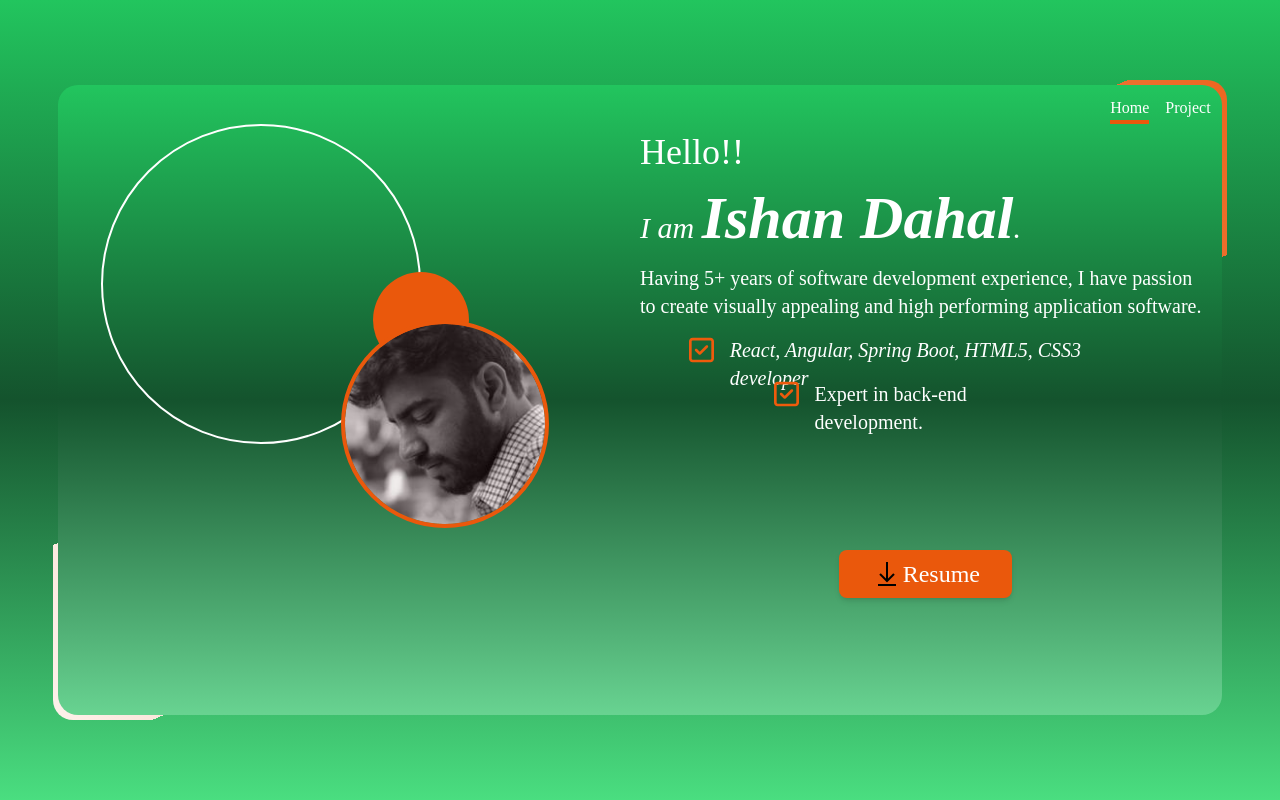
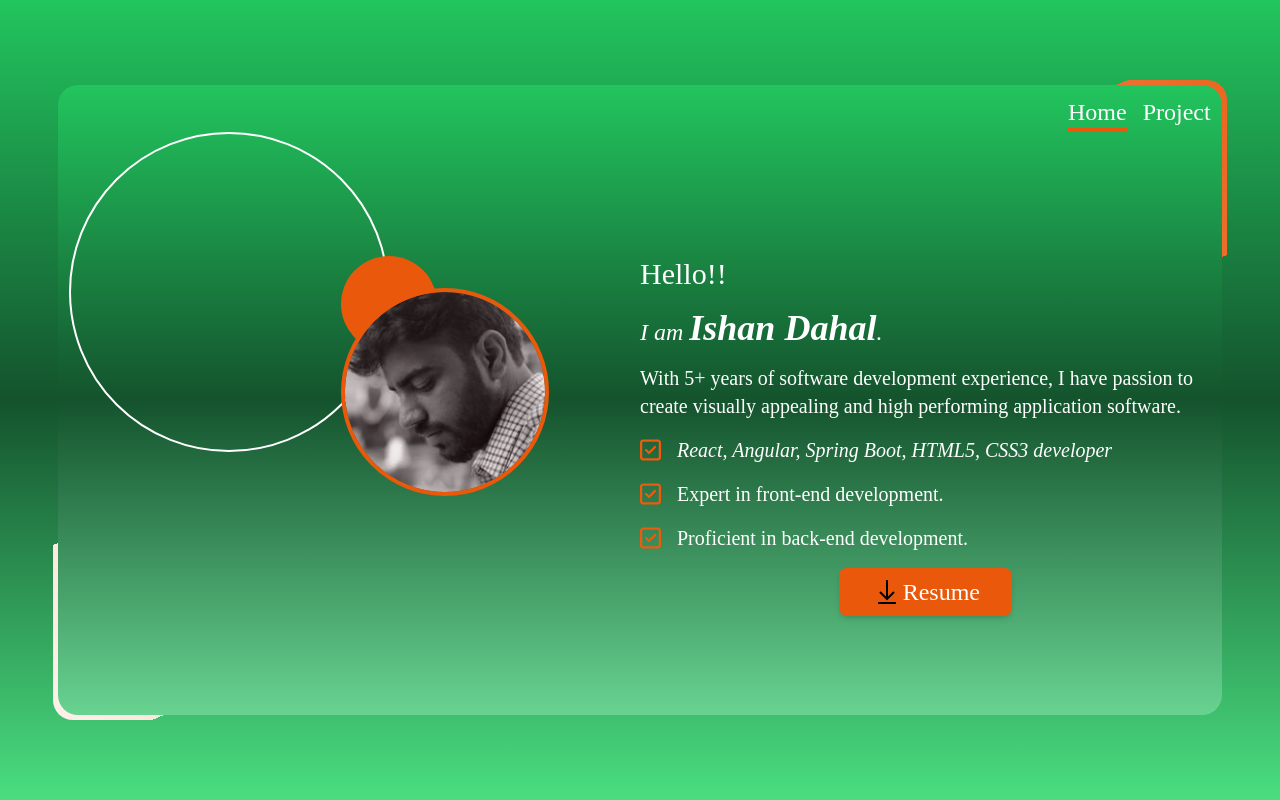
Before and after one commit to ishan72/portfolio, a React (Create React App) app: page / in a window 1280 px wide. Built offline with nearby package versions, Linux system fonts and the light colour scheme.

Commit message:
design update 2.0

```diff
--- a/src/components/HomePageComponent.jsx
+++ b/src/components/HomePageComponent.jsx
@@ -17,12 +17,19 @@ function HomePage() {
     aTag.remove();
   };
   return (
-    <div className="h-screen bg-gradient-to-t from-green-400 via-green-900 to-green-500 flex justify-center items-center">
+    <div className="h-full bg-gradient-to-t from-green-400 via-green-900 to-green-500 flex justify-center items-center">
       <div className="w-11/12 h-4/5 box">
-        <div className="h-full w-full p-4 z-10">
+        <div className="z-10 h-full w-full p-4">
           <NavSection />
           <HeroSection />
-          {/* <div className="h-full flex flex-col justify-center items-center">
+        </div>
+      </div>
+    </div>
+  );
+}
+
+{
+  /* <div className="h-full flex flex-col justify-center items-center">
             <p className="text-5xl xl:text-8xl lg:tracking-wider lg:pb-4">
               Hello, I'm Ishan Dahal.
             </p>
@@ -38,9 +45,11 @@ function HomePage() {
                 <span>Resume</span>
               </button>
             </div>
-          </div> */}
-        </div>
-        {/* <div className="h-full flex flex-col justify-center text-white z-10">
+          </div> */
+}
+//</div>
+{
+  /* <div className="h-full flex flex-col justify-center text-white z-10">
             <NavSection />
             <p className="text-5xl xl:text-8xl lg:tracking-wider lg:pb-4">
               Hello, I'm Ishan Dahal.
@@ -57,10 +66,7 @@ function HomePage() {
                 <span>Resume</span>
               </button>
             </div>
-        </div> */}
-      </div>
-    </div>
-  );
+          </div> */
 }
 
 export default HomePage;
--- a/src/components/sections/HeroSection.jsx
+++ b/src/components/sections/HeroSection.jsx
@@ -15,22 +15,22 @@ function HeroSection() {
     aTag.remove();
   };
   return (
-    <div className="h-full flex">
-      <div className="flex-1">
-        <div className="ml-8 w-80 h-80 border-2 border-white rounded-full relative"></div>
-        <div className="w-24 h-24 bg-borderColor rounded-full absolute top-48 left-80"></div>
-        <div className="w-52 h-52 border-4 border-borderColor rounded-full absolute top-60 left-72 profile-pic"></div>
+    <div className="h-full flex justify-center items-center">
+      <div className="hidden lg:flex flex-col justify-start items-start h-full flex-1">
+        <div className="border-2 border-white rounded-full relative lg:h-60 lg:w-60 xl:w-80 xl:h-80"></div>
+        <div className="bg-borderColor rounded-full absolute lg:w-20 lg:h-20 lg:left-52 top-44 xl:w-24 xl:h-24 xl:left-72"></div>
+        <div className="border-4 border-borderColor rounded-full absolute profile-pic top-52 lg:left-44 xl:left-72 w-52 h-52"></div>
       </div>
-      <div className="flex-1 flex flex-col justify-start items-start text-white py-2 space-y-4">
-        <h1 className="text-4xl">Hello!!</h1>
-        <h2 className="text-3xl italic">
-          I am <strong className="text-6xl">Ishan Dahal</strong>.
+      <div className="flex-1 flex flex-col justify-center items-start lg:justify-start lg:items-start text-white py-2 space-y-4">
+        <h1 className="text-3xl 2xl:text-4xl">Hello!!</h1>
+        <h2 className="text-2xl 2xl:text-4xl italic">
+          I am <strong className="text-4xl 2xl:text-6xl">Ishan Dahal</strong>.
         </h2>
         <p className="text-xl">
-          Having 5+ years of software development experience, I have passion to
+          With 5+ years of software development experience, I have passion to
           create visually appealing and high performing application software.
         </p>
-        <ul className="list-none w-full flex flex-col justify-center items-center text-xl space-y-4">
+        <ul className="list-none w-full flex flex-col justify-center items-start text-xl space-y-4 2xl:text-2xl">
           <li className="flex space-x-4">
             <img src={checkmarkLogo} alt="checkmark" />
             <p className="italic">
@@ -39,7 +39,11 @@ function HeroSection() {
           </li>
           <li className="flex space-x-4">
             <img src={checkmarkLogo} alt="checkmark" />
-            <p>Expert in back-end development.</p>
+            <p>Expert in front-end development.</p>
+          </li>
+          <li className="flex space-x-4">
+            <img src={checkmarkLogo} alt="checkmark" />
+            <p>Proficient in back-end development.</p>
           </li>
         </ul>
         <div className="flex w-full h-full justify-center items-center">
--- a/src/components/sections/NavSection.jsx
+++ b/src/components/sections/NavSection.jsx
@@ -3,7 +3,7 @@ import React from "react";
 function NavSection() {
   return (
     <>
-      <ul className="text-white list-none flex justify-end space-x-4 cursor-pointer">
+      <ul className="text-white list-none flex justify-end space-x-4 cursor-pointer lg:text-xl xl:text-2xl 2xl:text-3xl">
         <li className="border-b-4 border-borderColor">Home</li>
         <li>Project</li>
       </ul>
```
Lines whose indentation alone changed are shown as unchanged.
